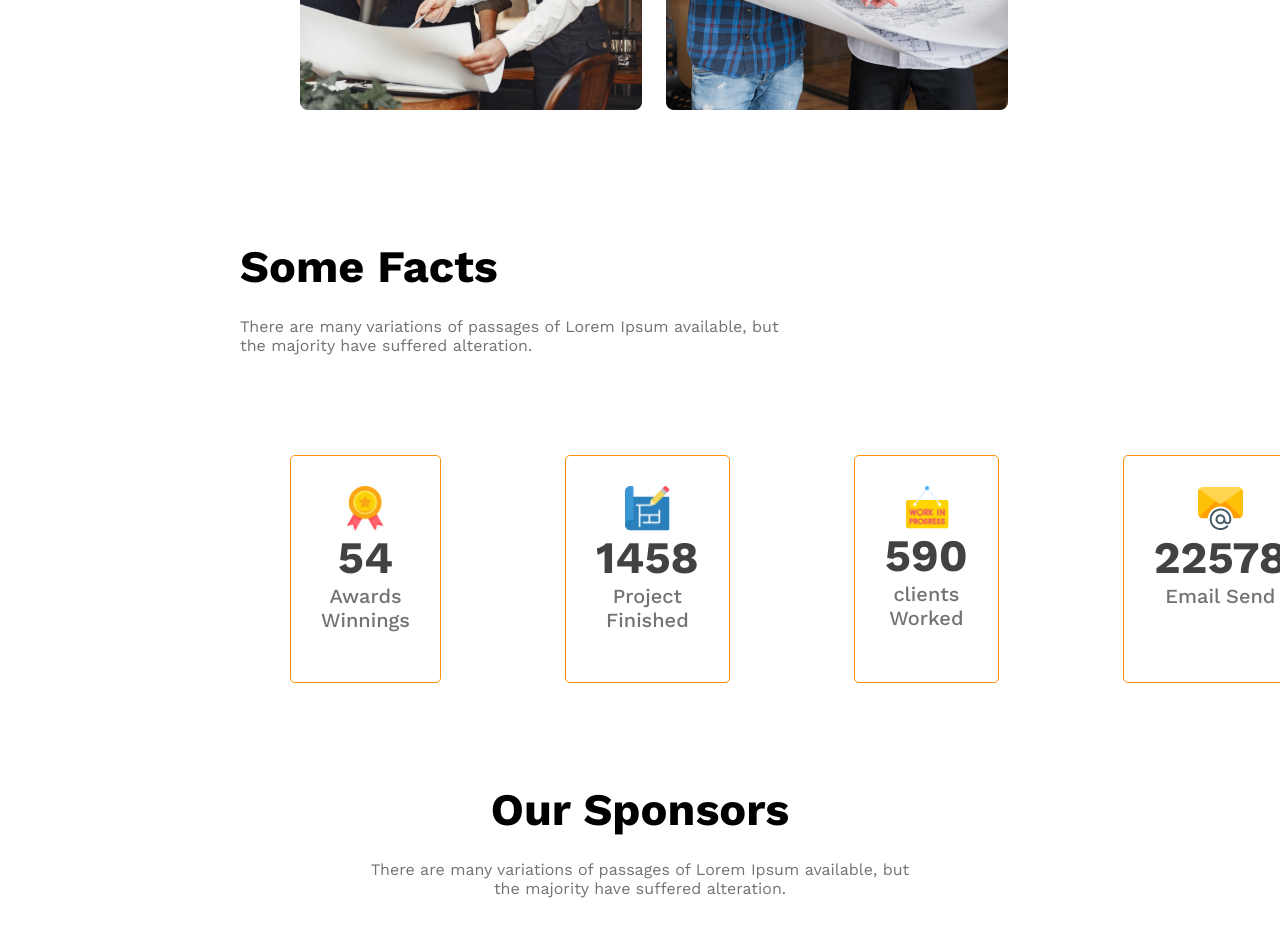
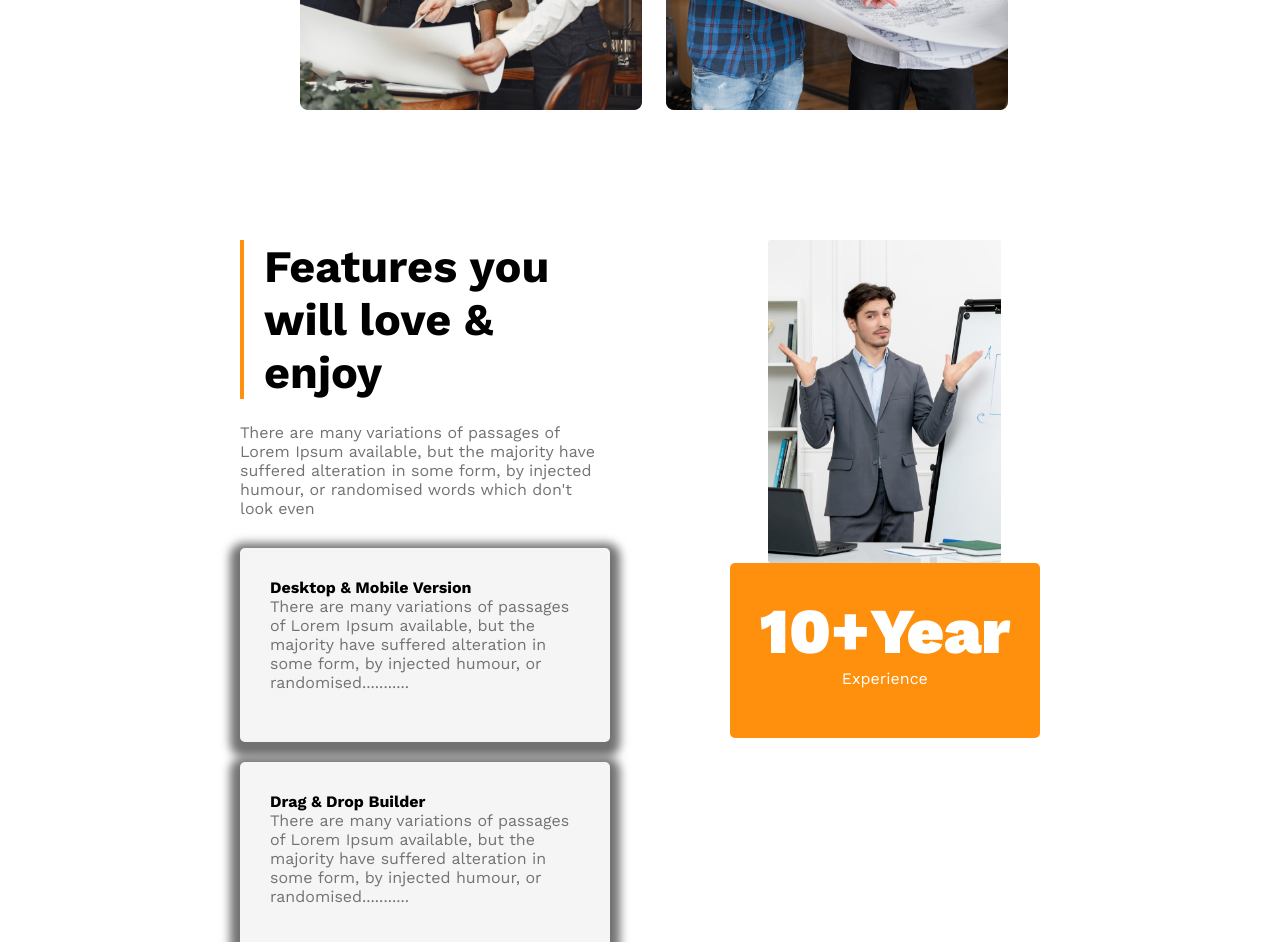
Before and after one commit to tanbir-hossen/g3-architect-website, a plain HTML site: page index.html in a window 1280 px wide. Shown: the part 1928-2870 px from the top of the page. Drawn offline with nearby package versions, Linux system fonts and the light colour scheme.

Commit message:
feature section content upload and basic styling done

```diff
--- a/index.html
+++ b/index.html
@@ -56,6 +56,61 @@
           <button class="btn-primary">Explore More</button>
         </div>
       </section>
+      <!-- feature section start here -->
+      <section class="feature-section">
+        <div class="feature-content">
+          <h2>Features you will love & enjoy</h2>
+          <p>
+            There are many variations of passages of Lorem Ipsum available, but
+            the majority have suffered alteration in some form, by injected
+            humour, or randomised words which don't look even
+          </p>
+          <div class="feature-card-container">
+            <div class="feature-card">
+              <h3>Desktop & Mobile Version</h3>
+              <p>
+                There are many variations of passages of Lorem Ipsum available,
+                but the majority have suffered alteration in some form, by
+                injected humour, or randomised...........
+              </p>
+            </div>
+
+            <div class="feature-card">
+              <h3>Drag & Drop Builder</h3>
+              <p>
+                There are many variations of passages of Lorem Ipsum available,
+                but the majority have suffered alteration in some form, by
+                injected humour, or randomised...........
+              </p>
+            </div>
+
+            <div class="feature-card">
+              <h3>Awesome Modern Design</h3>
+              <p>
+                There are many variations of passages of Lorem Ipsum available,
+                but the majority have suffered alteration in some form, by
+                injected humour, or randomised...........
+              </p>
+            </div>
+
+            <div class="feature-card">
+              <h3>Super Easy to Edit</h3>
+              <p>
+                There are many variations of passages of Lorem Ipsum available,
+                but the majority have suffered alteration in some form, by
+                injected humour, or randomised...........
+              </p>
+            </div>
+          </div>
+        </div>
+        <div class="feature-image-container">
+          <img src="images/features-man.png" alt="" />
+          <div class="experience-badage">
+            <span>10+Year</span>
+            <p>Experience</p>
+          </div>
+        </div>
+      </section>
       <!-- fact section start -->
       <section class="fact">
         <h2>Some Facts</h2>
@@ -102,5 +157,8 @@
         </div>
       </section>
     </main>
+    <footer>
+      <p>All rights reserved copyright@2023 startup landing page design</p>
+    </footer>
   </body>
 </html>
--- a/styles/architect.css
+++ b/styles/architect.css
@@ -121,9 +121,54 @@ span {
   color: var(--clr-accent);
 }
 
+/* feature section styling from here */
+.feature-section {
+  display: flex;
+  gap: 120px;
+  flex: 1;
+  padding-bottom: 180px;
+}
+.feature-content {
+  max-width: 586px;
+}
+.feature-content > h2 {
+  max-width: 468px;
+  padding-left: 20px;
+  border-left: 4px solid var(--clr-accent);
+  margin-bottom: 24px;
+}
+.feature-content > p {
+  margin-bottom: 30px;
+}
+.feature-card {
+  background-color: whitesmoke;
+  padding: 30px;
+  margin-top: 20px;
+  box-shadow: 0px 5px 10px 10px var(--clr-text);
+  border-radius: 5px;
+}
+.experience-badage {
+  color: white;
+  background-color: var(--clr-accent);
+  max-width: 270px;
+  padding: 30px;
+  text-align: center;
+  border-radius: 5px;
+  position: relative;
+  padding: -100px;
+}
+.experience-badage > span {
+  font-size: var(--fs-big);
+  font-weight: var(--fw-bold);
+}
+.experience-badage > p {
+  color: white;
+}
+
 /* fact section styling starts from here */
 .fact {
   margin: 0 auto;
+  padding-bottom: 80px;
 }
 .fact > p {
   width: 542px;
@@ -132,13 +177,13 @@ span {
 .fact-card-container {
   display: flex;
   margin: 100px 50px;
+  gap: 120px;
 }
 .fact-card {
   border: 1px solid var(--clr-accent);
   border-radius: 5px;
   padding: 30px;
   text-align: center;
-  margin-right: 124px;
   flex: 1;
 }
 .fact-card > img {
@@ -153,13 +198,11 @@ span {
   font-size: var(--fs-medium);
   font-weight: var(--fw-medium);
 }
-.fact-card-last {
-  margin-right: 0;
-}
 
 /* sponsors section styling start here  */
 .sponsors {
   text-align: center;
+  margin-bottom: 150px;
 }
 .sponsors > h2 {
   margin-bottom: 24px;
@@ -176,3 +219,17 @@ span {
 .sponsors-logo > img {
   width: 160px;
 }
+
+/* footer styling start here */
+footer {
+  max-width: 1440px;
+  background-color: #fff4e7;
+  margin: 30px auto;
+  padding: 1rem;
+  border-radius: 5px;
+}
+footer > p {
+  font-size: var(--fs-medium);
+  text-align: center;
+  margin-bottom: 0;
+}
```
